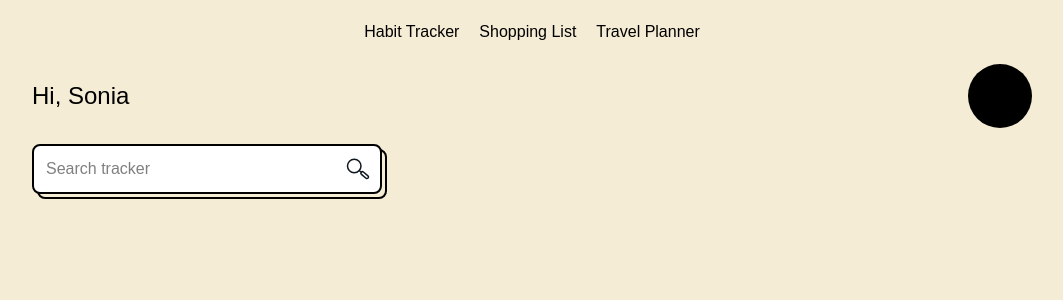
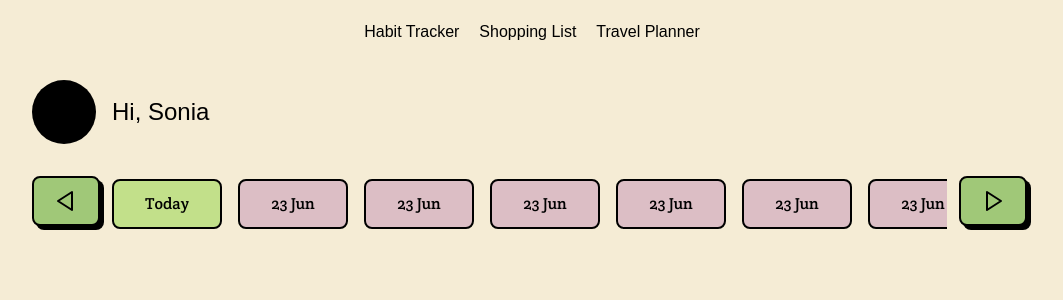
Before and after one commit to uduma-sonia/project-phoenix, a SvelteKit app: page /tracker in a window 1280 px wide. Shown: the top 300 px of the page, without its empty margins (108-1171 px from the left). Built offline with nearby package versions, Linux system fonts and the light colour scheme; a web font is replaced by a local one.

Commit message:
habit tracker: Date scroller

```diff
--- a/package.json
+++ b/package.json
@@ -44,6 +44,7 @@
 		"@fontsource-variable/lexend": "^5.2.9",
 		"@fontsource-variable/lexend-deca": "^5.2.9",
 		"@fontsource/crete-round": "^5.2.6",
-		"@fontsource/suez-one": "^5.2.6"
+		"@fontsource/suez-one": "^5.2.6",
+		"@lucide/svelte": "^0.522.0"
 	}
 }
--- a/src/app.css
+++ b/src/app.css
@@ -15,6 +15,8 @@
 
 	--color-brand-green: #1eb564;
 	--color-brand-light: #f5ecd5;
+	--color-brand-rose: #dcbec5;
+	--color-brand-lime: #c2e08a;
 
 	--radius-5: 5px;
 	--radius-10: 10px;
@@ -22,6 +24,11 @@
 	--text-13: 13px;
 }
 
+* {
+	box-sizing: border-box;
+}
+
+html,
 body {
 	font-family: 'Crete Round', serif;
 }
@@ -35,3 +42,34 @@ input {
 	font-family: 'Lexend Variable', sans-serif;
 	font-weight: 300;
 }
+
+button {
+	cursor: pointer;
+}
+
+.tiny-scrollbar::-webkit-scrollbar {
+	width: 0.5em;
+	opacity: 0;
+}
+
+.tiny-scrollbar {
+	scrollbar-width: 0.5em;
+}
+
+.tiny-scrollbar::-webkit-scrollbar-track {
+	background-color: #c1aca5;
+	opacity: 0;
+}
+
+.tiny-scrollbar::-webkit-scrollbar-thumb {
+	background-color: #f7f6f6;
+}
+
+.no-scrollbar::-webkit-scrollbar {
+	display: none;
+}
+
+.no-scrollbar {
+	-ms-overflow-style: none;
+	scrollbar-width: none;
+}
--- a/src/lib/components/Common/NameCard.svelte
+++ b/src/lib/components/Common/NameCard.svelte
@@ -1,9 +1,11 @@
-<div class="flex h-full items-center justify-between">
-	<div>
+<div class="flex h-full items-center justify-between py-4">
+	<div class="flex items-center gap-4">
+		<div class="h-16 w-16 rounded-full bg-black"></div>
+
 		<p class="font-lexend text-2xl">Hi, Sonia</p>
 	</div>
 
 	<div>
-		<div class="h-16 w-16 rounded-full bg-black"></div>
+		<!-- <div class="h-16 w-16 rounded-full bg-black"></div> -->
 	</div>
 </div>
--- /dev/null
+++ b/src/lib/components/Habit/Utilities/DateScroller.svelte
@@ -0,0 +1,59 @@
+<script lang="ts">
+	import { Play } from '@lucide/svelte';
+
+	let middle_container: any;
+
+	const handleScrollLeft = () => {
+		middle_container.scrollLeft += 200;
+	};
+	const handleScrollRight = () => {
+		middle_container.scrollLeft -= 200;
+	};
+</script>
+
+<div class="my-4 h-20">
+	<div class="flex items-center gap-3 overflow-hidden">
+		<div>
+			<button class="shadow_button" onclick={handleScrollLeft}>
+				<span class="block rotate-180">
+					<Play />
+				</span>
+			</button>
+		</div>
+
+		<div
+			bind:this={middle_container}
+			class="middle_container no-scrollbar flex max-w-[83.5%] flex-1 flex-nowrap items-center gap-4 overflow-x-auto"
+		>
+			<div class="min-w-[110px]">
+				<button
+					class="bg-brand-lime button_active h-[50px] w-[110px] rounded-lg border-2 border-black"
+				>
+					Today
+				</button>
+			</div>
+			{#each [...new Array(30)] as item}
+				<div class="min-w-[110px]">
+					<button
+						class="bg-brand-rose button_active h-[50px] w-[110px] rounded-lg border-2 border-black"
+					>
+						23 Jun
+					</button>
+				</div>
+			{/each}
+		</div>
+
+		<div>
+			<button class="shadow_button" onclick={handleScrollRight}>
+				<Play />
+			</button>
+		</div>
+	</div>
+</div>
+
+<style>
+	.middle_container {
+		transition: all 0.3s linear;
+		scroll-behavior: smooth;
+	}
+</style>
--- /dev/null
+++ b/src/lib/components/Habit/Utilities/FilterForm.svelte
@@ -0,0 +1 @@
+<div class="h-[50px] border-2 border-black">FILYER</div>
--- a/src/lib/components/Habit/HabitSearch.svelte
+++ b/src/lib/components/Habit/Utilities/HabitSearch.svelte
@@ -1,5 +1,5 @@
-<div class="flex gap-3">
-	<div class="max-w-[350px] flex-1">
+<div class="flex max-w-[300px] flex-1 gap-3">
+	<div class="max-w-[300px] flex-1">
 		<div class="input_wrapper">
 			<input
 				placeholder="Search tracker"
--- a/src/lib/components/Habit/View.svelte
+++ b/src/lib/components/Habit/View.svelte
@@ -1,13 +1,17 @@
 <script lang="ts">
 	import NameCard from '../Common/NameCard.svelte';
 	import NavBar from '../Common/NavBar.svelte';
-	import HabitSearch from '../Habit/HabitSearch.svelte';
+	import DateScroller from './Utilities/DateScroller.svelte';
+	import FilterForm from './Utilities/FilterForm.svelte';
+	import HabitSearch from './Utilities/HabitSearch.svelte';
 </script>
 
 <div class="mx-auto w-full max-w-[1000px]">
 	<NavBar />
 	<NameCard />
-	<div class="mt-4">
+	<DateScroller />
+	<!-- <div class="mt-6 flex items-center gap-6">
 		<HabitSearch />
-	</div>
+		<FilterForm />
+	</div> -->
 </div>
--- a/src/routes/login/+page.svelte
+++ b/src/routes/login/+page.svelte
@@ -1,4 +1,4 @@
-<script>
+<script lang="ts">
 	import LoginForm from '$lib/components/Auth/LoginForm.svelte';
 </script>
 
--- a/src/styles/components.css
+++ b/src/styles/components.css
@@ -22,6 +22,26 @@
 	padding: 20px;
 }
 
+.retro_ui_block_wrapper {
+	position: relative;
+}
+
+.retro_ui_block_wrapper::before {
+	content: '';
+	position: absolute;
+	top: 3px;
+	left: 5px;
+	border: 2px solid black;
+	width: 100%;
+	height: 100%;
+	z-index: 1;
+}
+
+.retro_ui_block {
+	position: relative;
+	z-index: 2;
+}
+
 .shadow_button {
 	font-family: 'Crete Round', serif;
 	font-optical-sizing: auto;
@@ -29,7 +49,9 @@
 	font-style: normal;
 	background: #a0c878;
 	border: 2px solid black;
-	padding: 8px 20px;
+	height: 50px;
+	padding-left: 20px;
+	padding-right: 20px;
 	box-shadow: 4px 4px black;
 	transition-property: transform, box-shadow, outline-offset;
 	transition: 100ms ease-in;
@@ -50,3 +72,11 @@
 	box-shadow: 2px 2px #2f2e2e;
 	transform: scale(0.99);
 }
+
+.button_active {
+	transition: all 0.3s linear;
+}
+
+.button_active:active {
+	transform: scale(0.9);
+}
```
Also changed, not shown: 1 other file (tests, documents, lock files or other folders).
